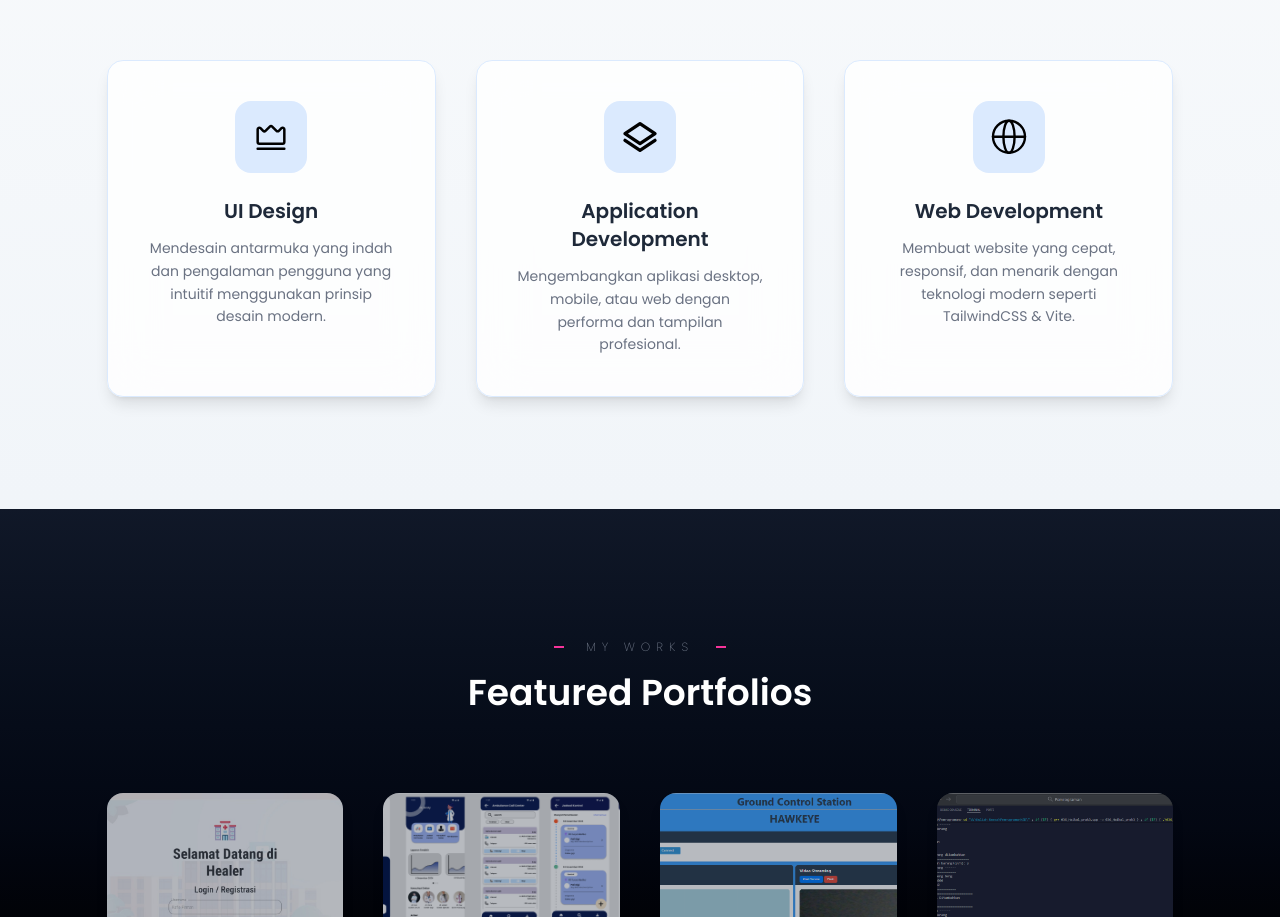
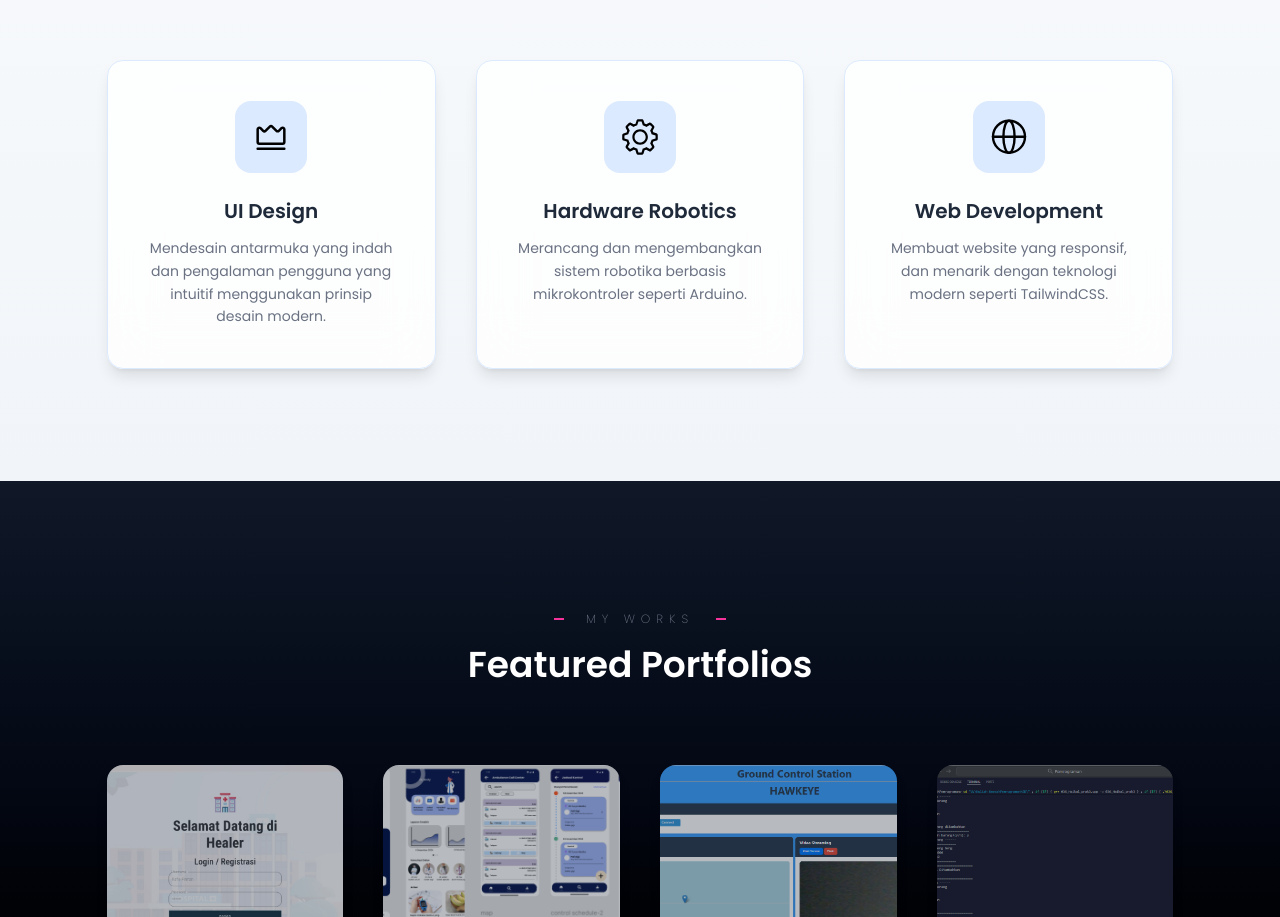
Before and after one commit to haikallsm/Project_Web_Portfolio, a website built with Vite: page index.html in a window 1280 px wide. Shown: the part 1004-1921 px from the top of the page. Built offline with nearby package versions, Linux system fonts and the light colour scheme; files whose address does not match are found by name; a web font is replaced by a local one.

Commit message:
update index

```diff
--- a/index.html
+++ b/index.html
@@ -130,12 +130,12 @@
               class="group bg-white/80 backdrop-blur-xl rounded-2xl p-10 text-center shadow-lg hover:shadow-2xl hover:-translate-y-2 transition-all duration-500 border border-blue-100 hover:border-blue-300">
               <div class="flex justify-center mb-6">
                 <div class="p-4 rounded-2xl bg-blue-100 group-hover:bg-blue-500 transition-all duration-500">
-                  <img class="w-10 h-10 invert-0 group-hover:invert" src="assets/app.svg" alt="Application Development">
+                  <img class="w-10 h-10 invert-0 group-hover:invert" src="assets/cog.svg" alt="Application Development">
                 </div>
               </div>
-              <h4 class="text-xl font-semibold text-gray-800 group-hover:text-blue-600 transition">Application Development</h4>
+              <h4 class="text-xl font-semibold text-gray-800 group-hover:text-blue-600 transition">Hardware Robotics</h4>
               <p class="text-gray-500 mt-3 leading-relaxed text-sm">
-                Mengembangkan aplikasi desktop, mobile, atau web dengan performa dan tampilan profesional.
+                Merancang dan mengembangkan sistem robotika berbasis mikrokontroler seperti Arduino.
               </p>
             </div>
 
@@ -149,7 +149,7 @@
               </div>
               <h4 class="text-xl font-semibold text-gray-800 group-hover:text-blue-600 transition">Web Development</h4>
               <p class="text-gray-500 mt-3 leading-relaxed text-sm">
-                Membuat website yang cepat, responsif, dan menarik dengan teknologi modern seperti TailwindCSS & Vite.
+                Membuat website yang responsif, dan menarik dengan teknologi modern seperti TailwindCSS.
               </p>
             </div>
           </div>
```
Also changed, not shown: assets/cog.svg (added).
